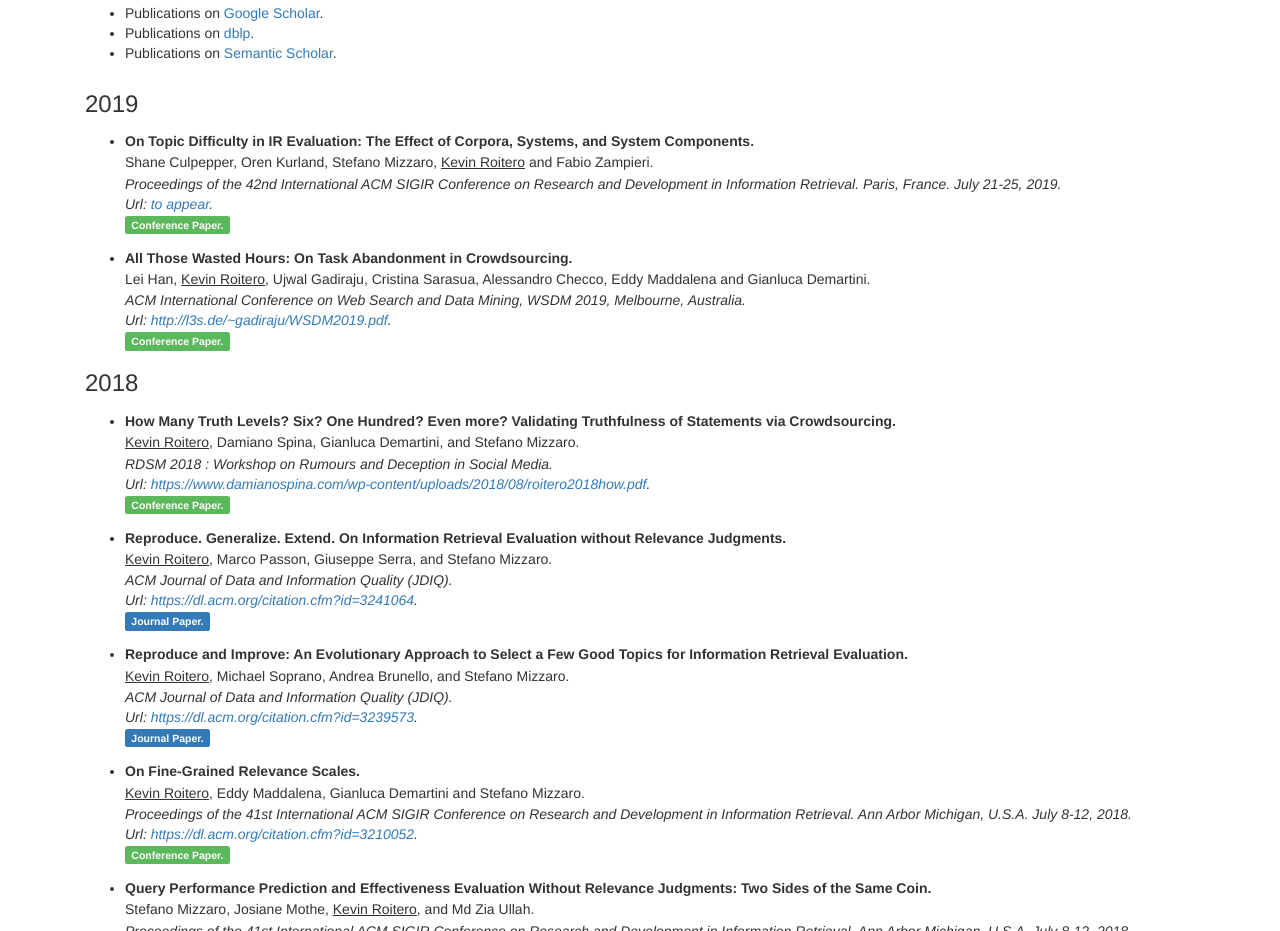
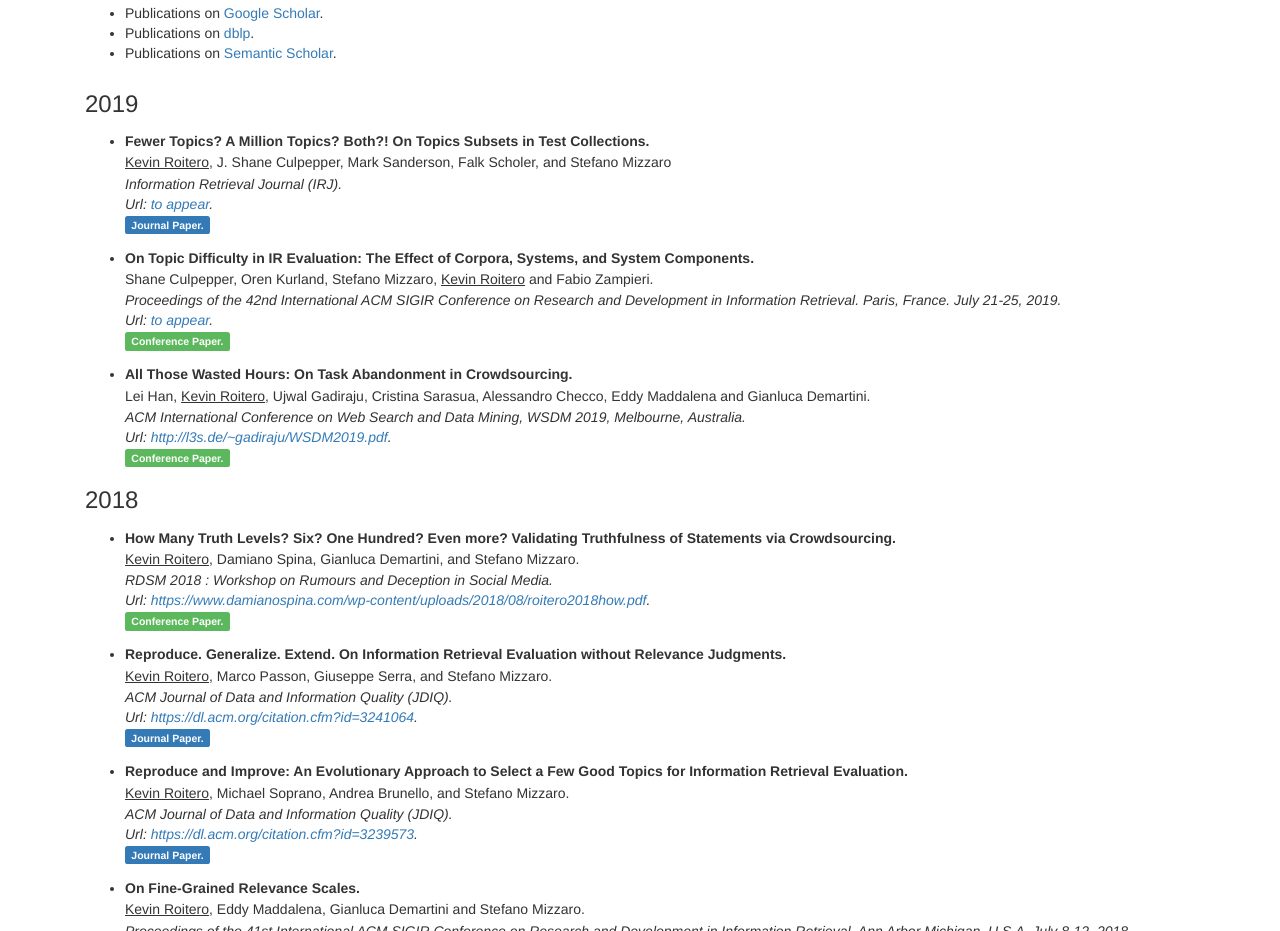
Before and after one commit to KevinRoitero/kevinroitero.github.io, a plain HTML site: page index.html in a window 1280 px wide. Shown: the part 1671-2602 px from the top of the page. Drawn offline with nearby package versions, Linux system fonts and the light colour scheme.

Commit message:
new pubs

```diff
--- a/index.html
+++ b/index.html
@@ -285,6 +285,13 @@
 			</div>
 			<div>
 				<ul>
+					<li>
+						<p class='papertitle'>Fewer Topics?  A Million Topics? Both?! On Topics Subsets in Test Collections.</p>
+						<p class='paperauthors'> <b class='me'>Kevin Roitero</b>, J. Shane Culpepper, Mark Sanderson, Falk Scholer, and Stefano Mizzaro</p>
+						<p class='paperdesc'>Information Retrieval Journal (IRJ).</br>
+						Url: <a href="">to appear</a>.</p>
+						<p class='paperkind journal'> Journal Paper. </p>
+					</li>
 					<li>
 						<p class='papertitle'>On Topic Difficulty in IR Evaluation: The Effect of Corpora, Systems, and System Components.</p>
 						<p class='paperauthors'> Shane Culpepper, Oren Kurland, Stefano Mizzaro, <b class='me'>Kevin Roitero</b> and Fabio Zampieri.</p>
```
